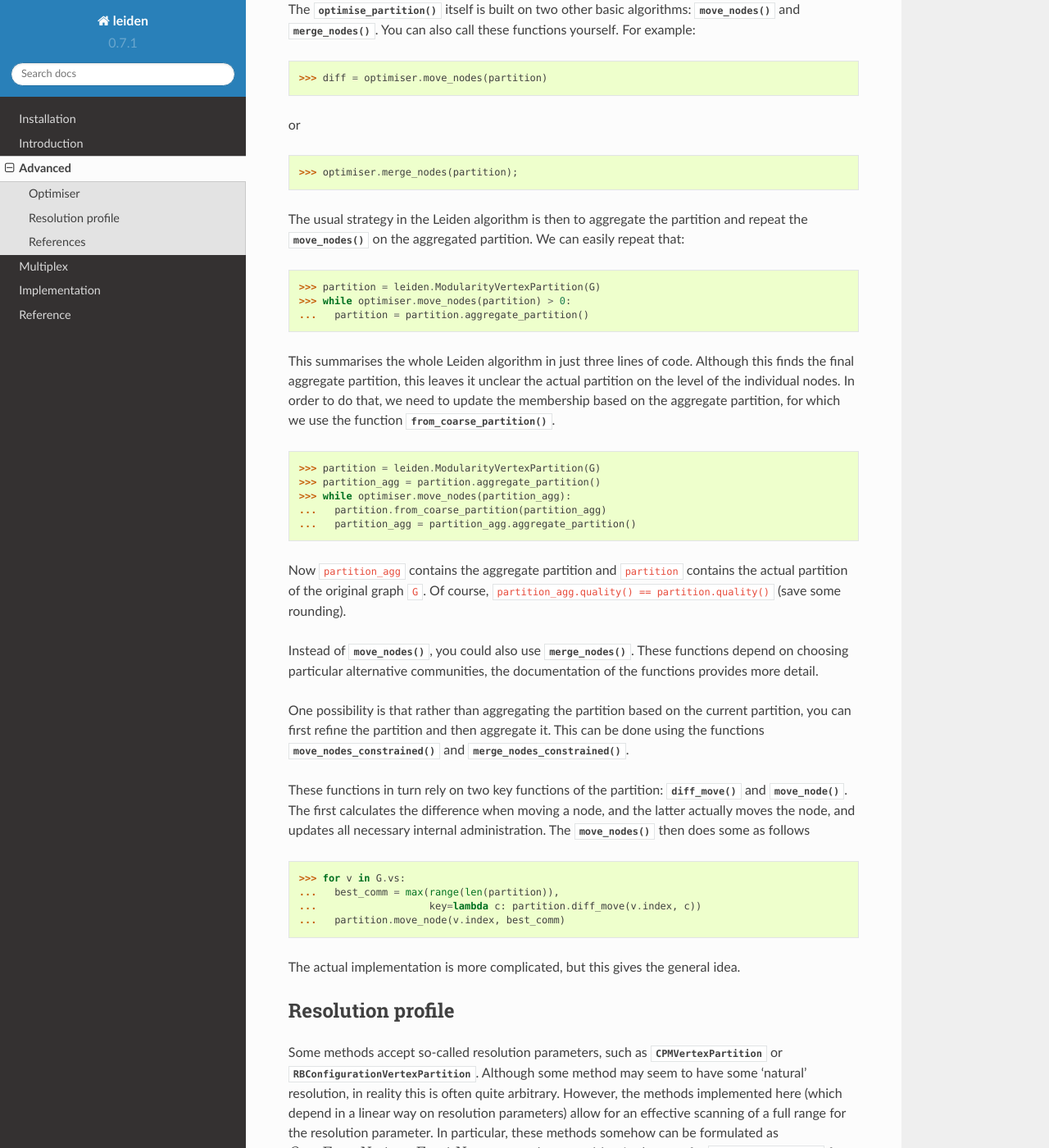
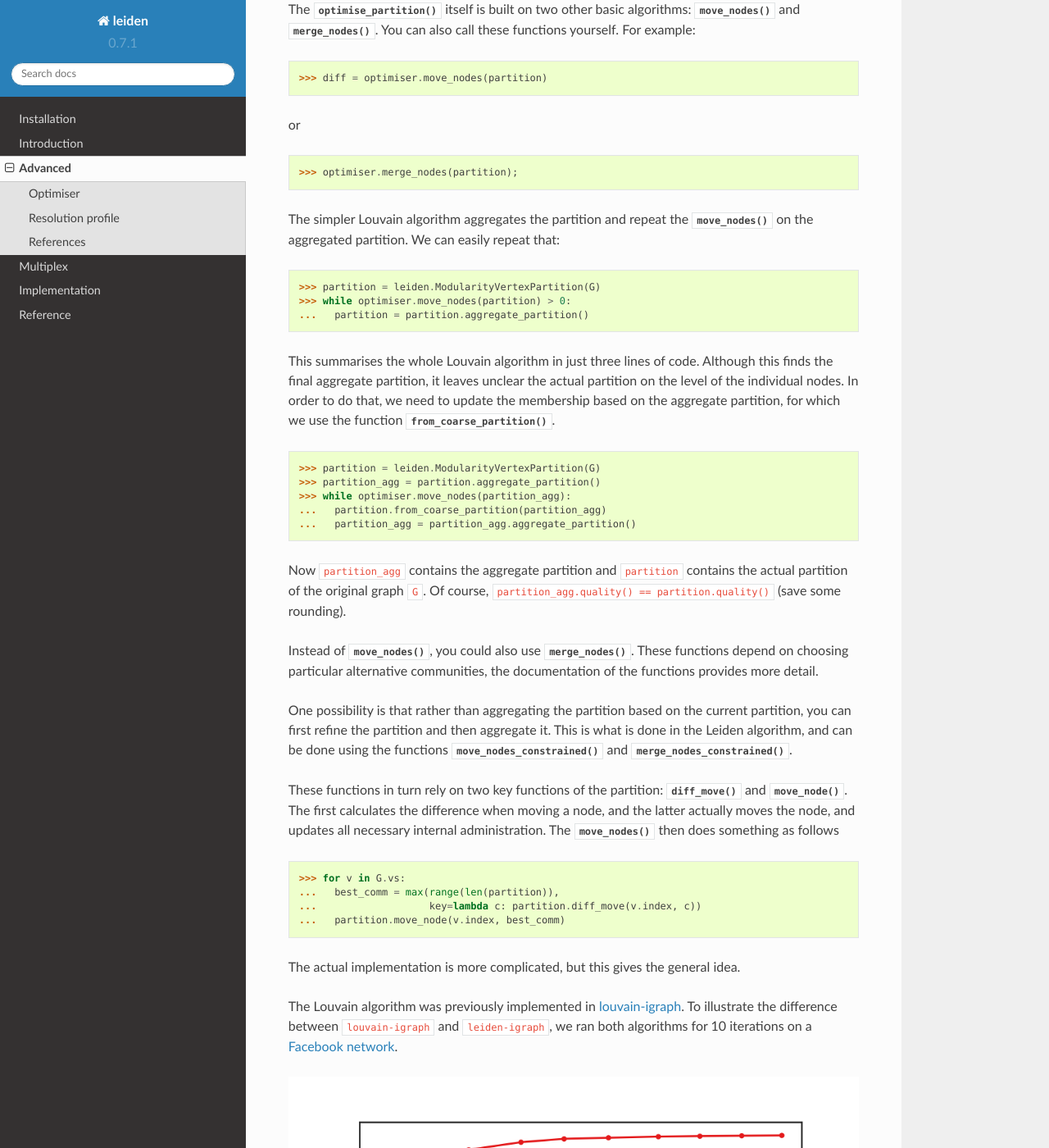
Before and after one commit to vtraag/leidenalg, a Sphinx documentation site: the page built from doc/source/advanced.rst, in a window 1280 px wide and 1400 px high, scrolled down 922 px. Shown: the whole window at 82% size. Built offline with Sphinx 7.4.7 and the Read the Docs theme 2.0.0, drawn with Linux system fonts in a browser that asks for light colours; the version number is read from the project's files by our own code; some of the changed text lies outside the part shown.

```diff
--- a/doc/source/advanced.rst
+++ b/doc/source/advanced.rst
@@ -54,19 +54,19 @@
 
 >>> optimiser.merge_nodes(partition);
 
-The usual strategy in the Leiden algorithm is then to aggregate the partition
-and repeat the :func:`~leiden.Optimiser.move_nodes` on the aggregated
-partition. We can easily repeat that:
+The simpler Louvain algorithm aggregates the partition and repeat the
+:func:`~leiden.Optimiser.move_nodes` on the aggregated partition. We can easily
+repeat that:
 
 >>> partition = leiden.ModularityVertexPartition(G)
 >>> while optimiser.move_nodes(partition) > 0:
 ...   partition = partition.aggregate_partition()
 
-This summarises the whole Leiden algorithm in just three lines of code.
-Although this finds the final aggregate partition, this leaves it unclear the
-actual partition on the level of the individual nodes. In order to do that, we
-need to update the membership based on the aggregate partition, for which we
-use the function
+This summarises the whole Louvain algorithm in just three lines of code.
+Although this finds the final aggregate partition, it leaves unclear the actual
+partition on the level of the individual nodes. In order to do that, we need to
+update the membership based on the aggregate partition, for which we use the
+function
 :func:`~leiden.VertexPartition.MutableVertexPartition.from_coarse_partition`.
 
 >>> partition = leiden.ModularityVertexPartition(G)
@@ -86,7 +86,7 @@
 
 One possibility is that rather than aggregating the partition based on the
 current partition, you can first refine the partition and then aggregate it.
-This can be done using the functions
+This is what is done in the Leiden algorithm, and can be done using the functions
 :func:`~leiden.Optimiser.move_nodes_constrained` and
 :func:`~leiden.Optimiser.merge_nodes_constrained`.
 
@@ -95,7 +95,7 @@
 :func:`~leiden.VertexPartition.MutableVertexPartition.move_node`. The first
 calculates the difference when moving a node, and the latter actually moves the
 node, and updates all necessary internal administration. The
-:func:`~leiden.Optimiser.move_nodes` then does some as follows
+:func:`~leiden.Optimiser.move_nodes` then does something as follows
 
 >>> for v in G.vs:
 ...   best_comm = max(range(len(partition)),
@@ -103,6 +103,32 @@
 ...   partition.move_node(v.index, best_comm)
 
 The actual implementation is more complicated, but this gives the general idea.
+
+The Louvain algorithm was previously implemented in
+`louvain-igraph <https://github.com/vtraag/louvain-igraph>`_.
+To illustrate the difference between ``louvain-igraph`` and ``leiden-igraph``,
+we ran both algorithms for 10 iterations on a
+`Facebook network <http://konect.uni-koblenz.de/networks/facebook-wosn-links>`_.
+
+.. image:: figures/speed.png
+
+The results are quite clear: Leiden is able to achieve a higher modularity in
+less time. It also points out that it is usually a good idea to run Leiden for
+at least two iterations. That is, you are recommended to do
+
+>>> for idx in range(2):
+...   optimiser.optimise_partition(partition)
+
+Alternatively, you can simply let it run until the Leiden algorithm did not
+find any improvement
+
+>>> improv = 1
+... while improv > 0:
+...   improv = optimiser.optimise_partition(partition)
+
+Note that even if the Leiden algorithm did not find any improvement in this
+iteration, it is always possible that it will find some improvement in the next
+iteration.
 
 Resolution profile
 ------------------
```
Also changed, not shown: doc/source/intro.rst (+8 -0 lines), doc/source/figures/speed.png (added).
